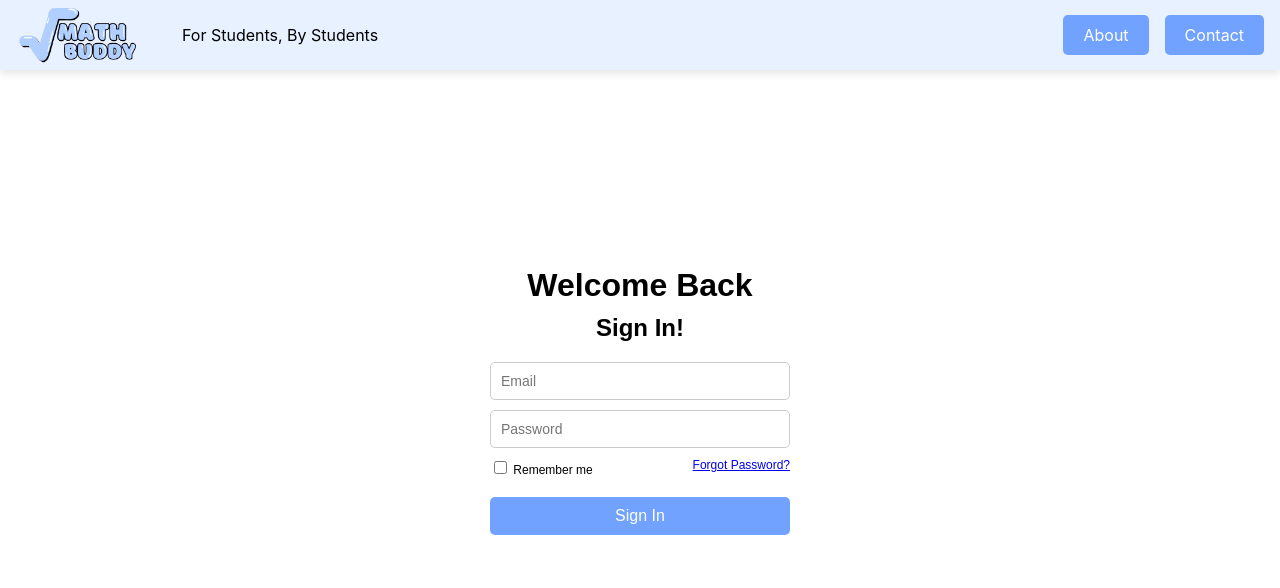
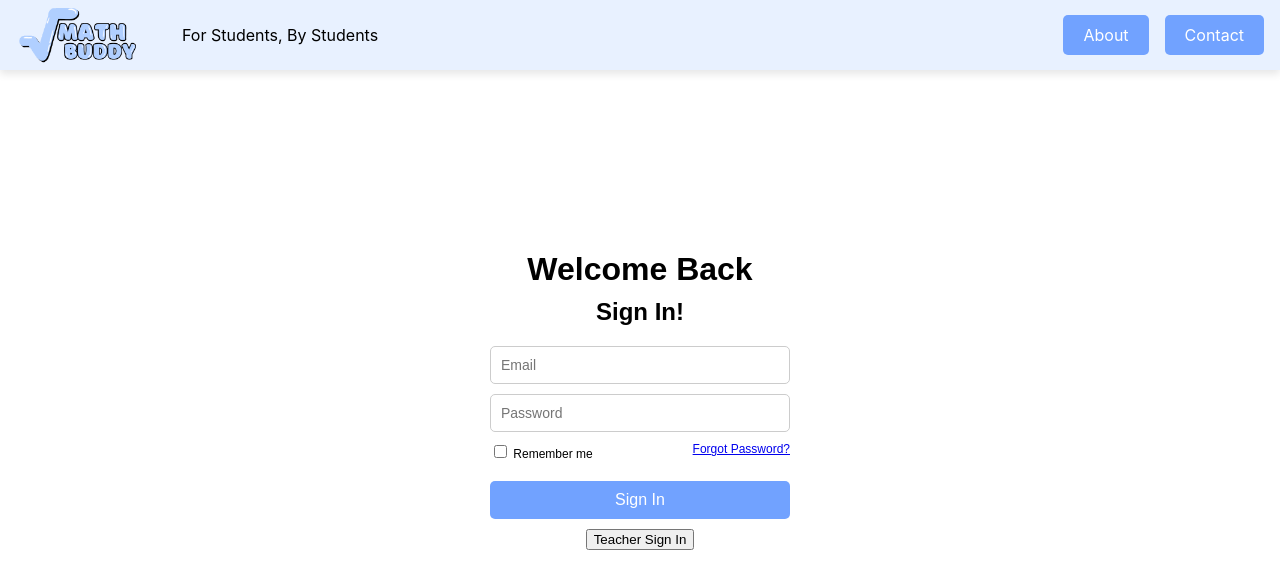
Before and after one commit to lachlanangelis/MathBuddy, a React (Create React App) app: page /login in a window 1280 px wide. Shown: the top 588 px of the page. Built offline with nearby package versions, Linux system fonts and the light colour scheme; the HTML template or start-up script is replaced by a standard one.

Commit message:
Updated the home page

```diff
--- a/src/Components/homepages/Login.js
+++ b/src/Components/homepages/Login.js
@@ -6,16 +6,21 @@ import '../homepagestyle/Login.css';
 const Login = () => {
   const navigate = useNavigate();
 
-  const handleLoginSubmit = (e) => {
+  const handleStudentLogin = (e) => {
     e.preventDefault(); // Prevent form submission
     navigate('/studenthome'); // Redirect to StudentHome.js
+  };
+
+  const handleTeacherLogin = (e) => {
+    e.preventDefault(); // Prevent form submission
+    navigate('/teacherhomepage'); // Redirect to TActiveTasks.js
   };
 
   return (
     <div className="login-page">
       <h1>Welcome Back</h1>
       <h2>Sign In!</h2>
-      <form className="login-form" onSubmit={handleLoginSubmit}>
+      <form className="login-form">
         <div className="input-container">
           <input type="email" placeholder="Email" required />
         </div>
@@ -28,7 +33,20 @@ const Login = () => {
           </label>
           <a href="#forgot-password">Forgot Password?</a>
         </div>
-        <button type="submit" className="login-button">Sign In</button>
+        <button
+          type="submit"
+          className="login-button"
+          onClick={handleStudentLogin}
+        >
+          Sign In
+        </button>
+        <button
+          type="submit"
+          className="Tlogin-button"
+          onClick={handleTeacherLogin}
+        >
+          Teacher Sign In
+        </button>
       </form>
     </div>
   );
```
